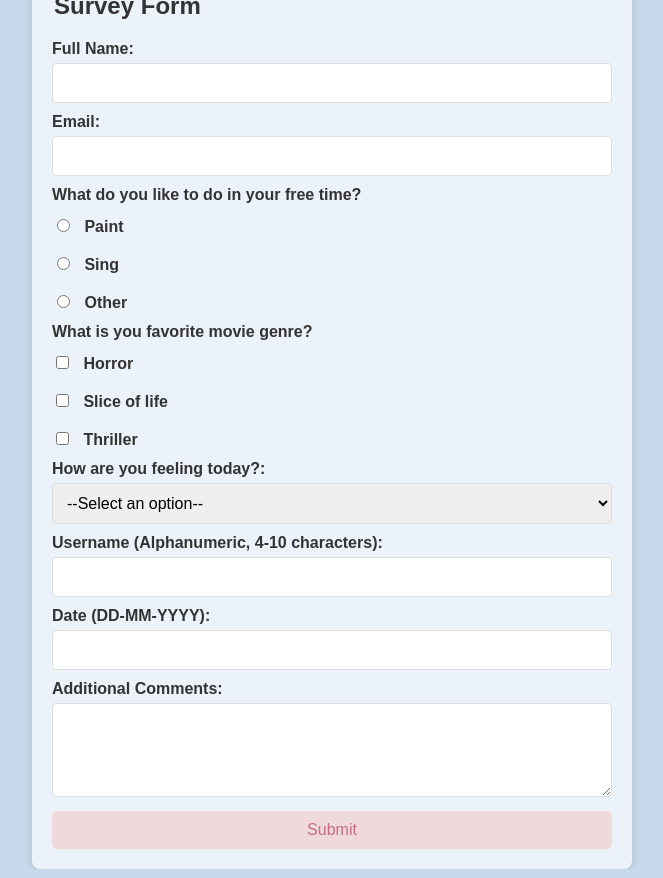
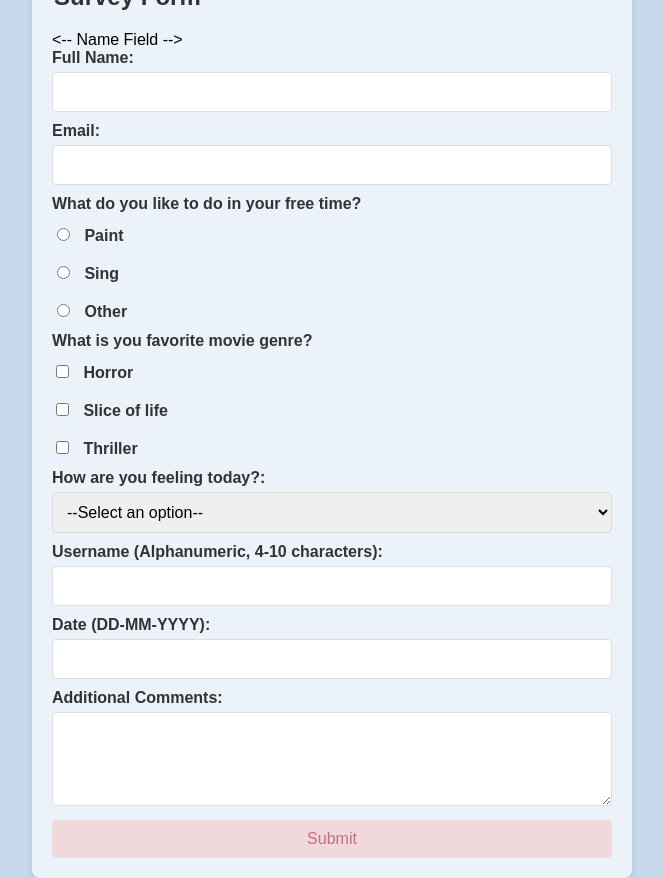
Before and after one commit to sbajwa2/secure-code-audit-project, a plain HTML site: page index.html in a window 1280 px wide. Shown: the whole page, without its empty margins (308-971 px from the left). Drawn offline with Linux system fonts and the light colour scheme.

Commit message:
Updated index.html

```diff
--- a/index.html
+++ b/index.html
@@ -12,7 +12,7 @@
         <fieldset>
             <legend>Survey Form</legend>
 
-            <!-- Name Field -->
+            <-- Name Field -->
             <label for="name">Full Name:</label>
             <input type="text" id="name" name="name" required>
             <span class="error-message" id="name-error"></span>
```
